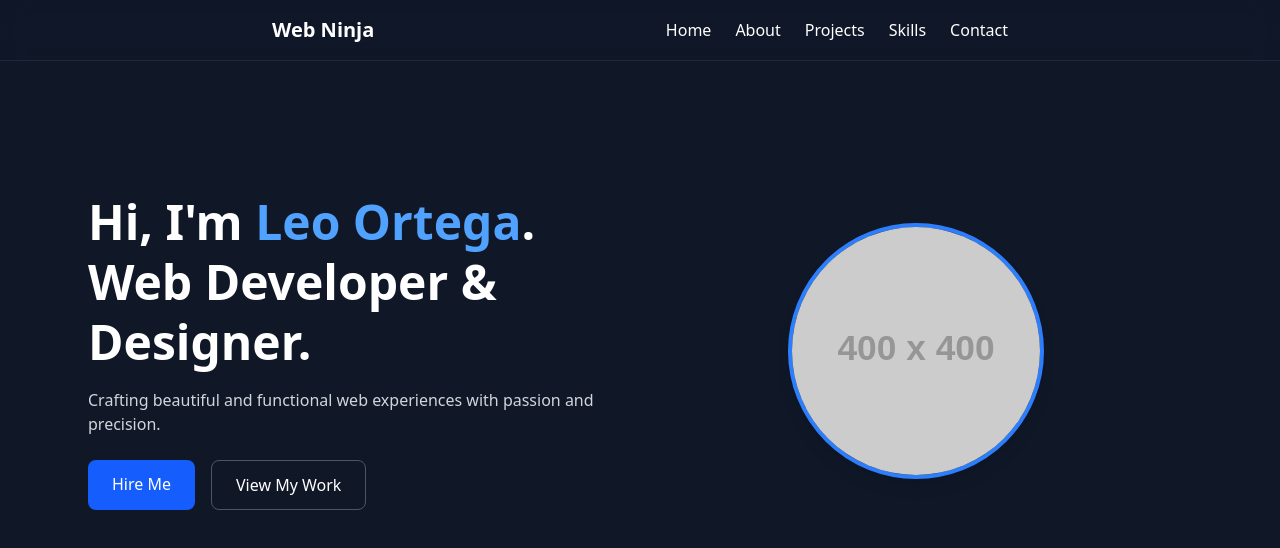
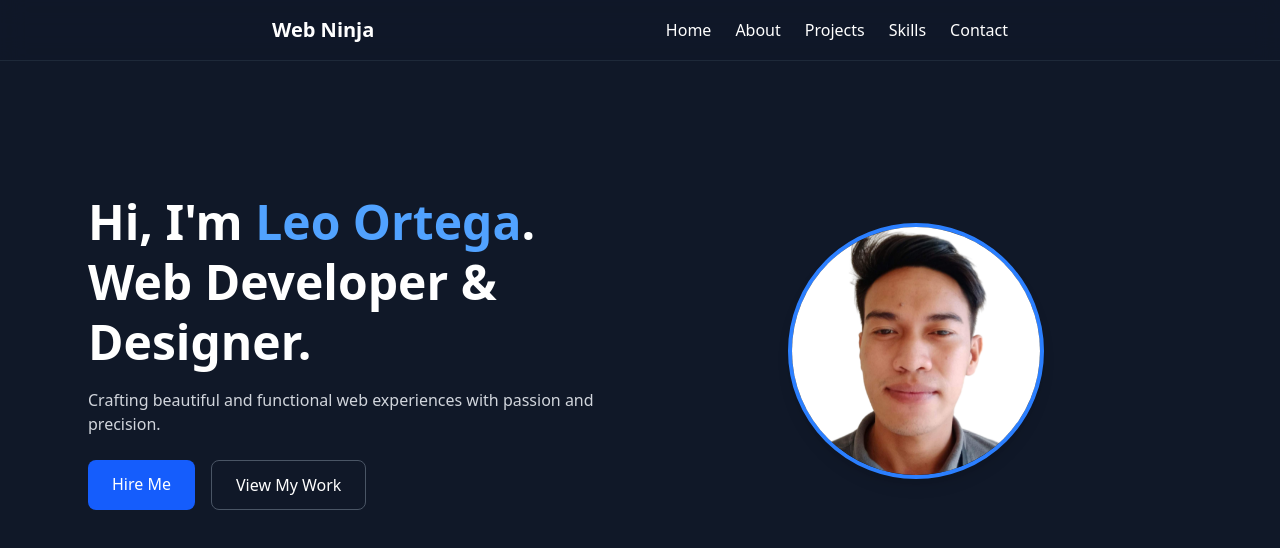
Before and after one commit to leothey-del/Portfolio_2, a React (Vite) app: page / in a window 1280 px wide. Shown: the top 548 px of the page. Built offline with nearby package versions, Linux system fonts and the light colour scheme.

Commit message:
Adding image profile

```diff
--- a/src/pages/Home.jsx
+++ b/src/pages/Home.jsx
@@ -31,7 +31,7 @@ const Home = () => {
         </div>
         <div className="md:w-1/2 flex justify-center">
           <img
-            src="https://placehold.co/400x400/1f2937/e5e7eb?text=Profile "
+            src="/profile.png "
             alt="Profile"
             className="rounded-full shadow-lg w-64 h-64 object-cover border-4 border-blue-500"
           />
```
Also changed, not shown: public/profile.png (added).
